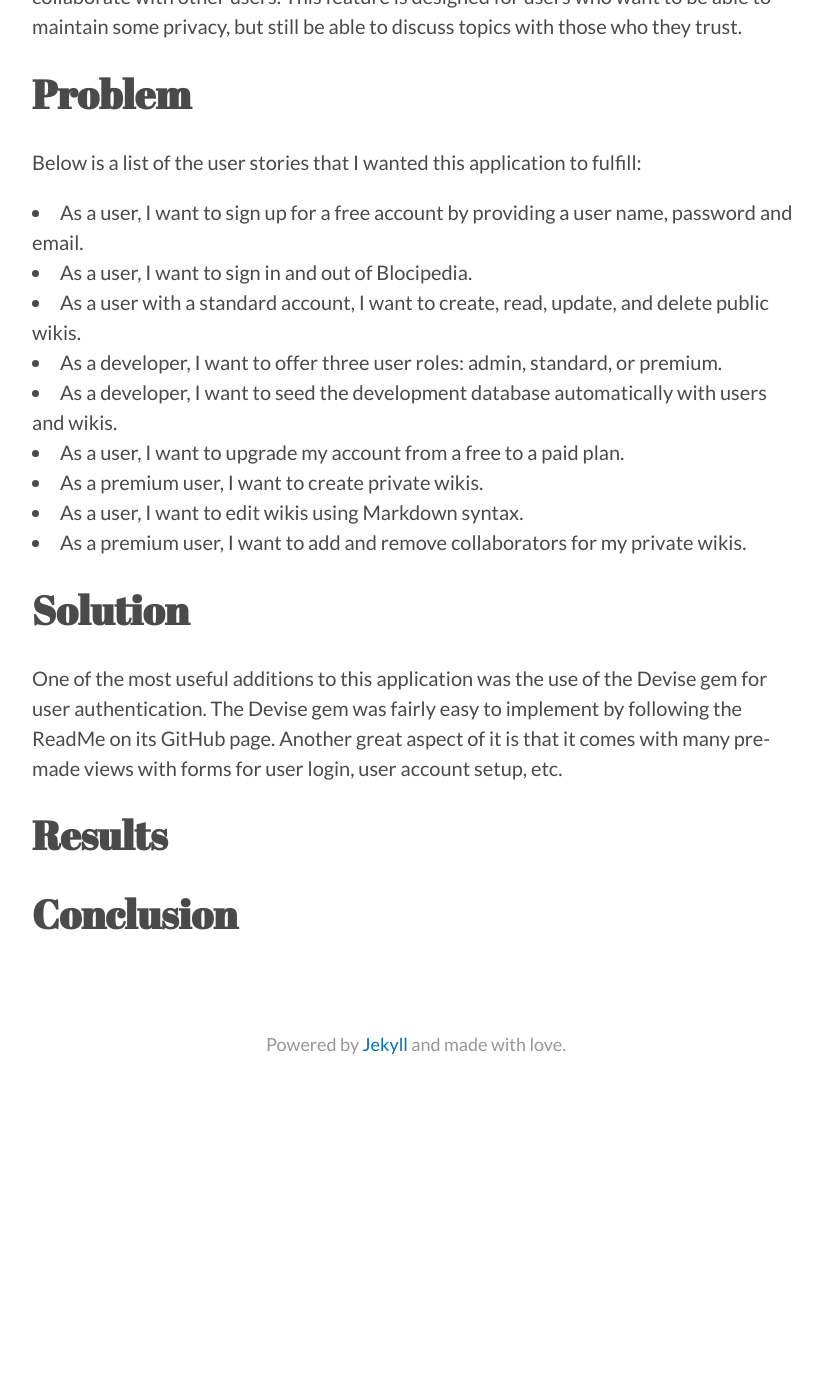
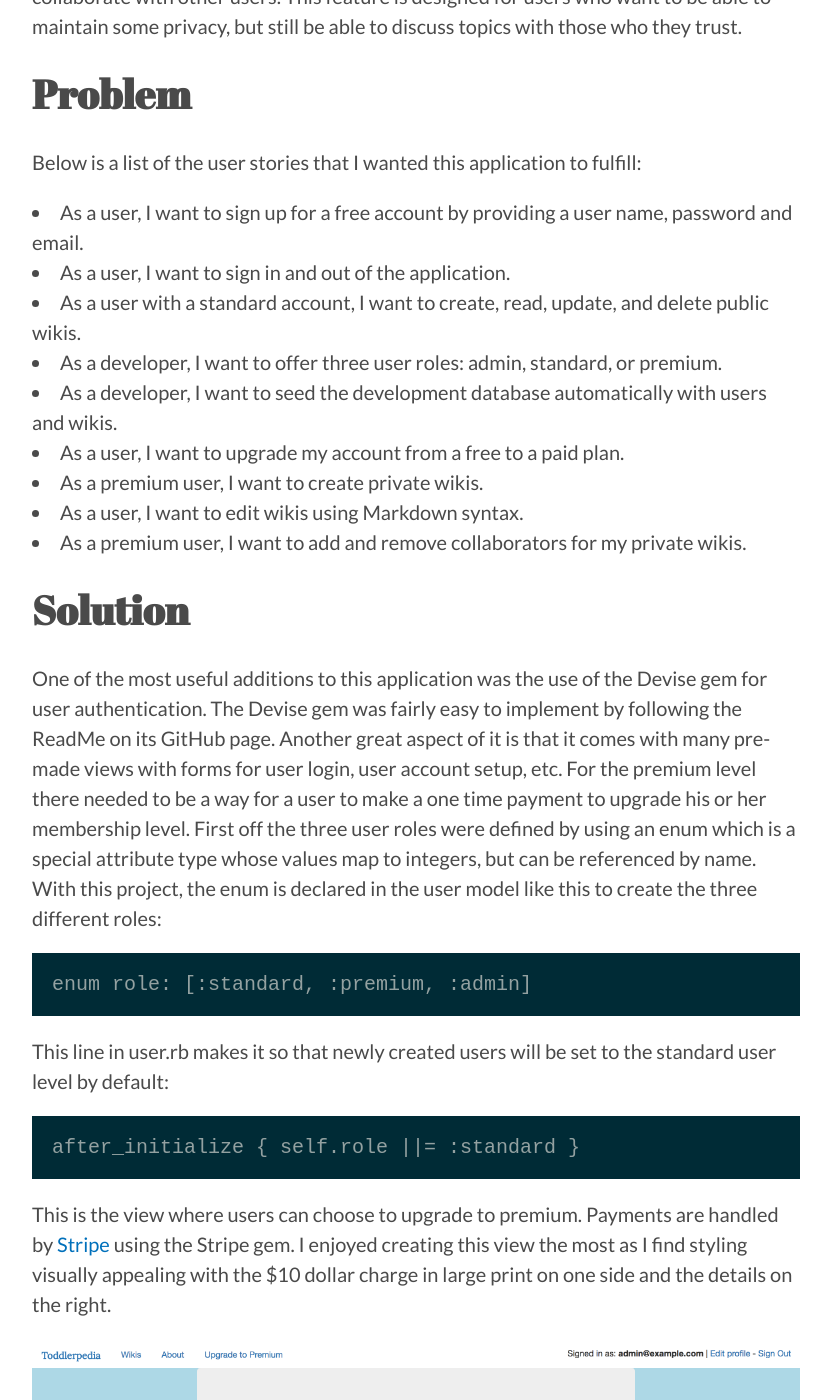
Before and after one commit to Bloc/portfolio-kami, a Jekyll site: the page built from _portfolio/toddlerpedia.md, in a window 1280 px wide and 1400 px high, scrolled down 1158 px. Shown: the whole window, without its empty margins (224-1055 px from the left). Built offline with Jekyll 4.4.1, drawn with Linux system fonts in a browser that asks for light colours; nearby versions of some CDN libraries; before the commit the page ends 2280 px from its top, so only the background shows below that; some of the changed text lies outside the part shown.

Commit message:
Completed Toddlerpedia post

````diff
--- a/_config.yml
+++ b/_config.yml
@@ -27,7 +27,7 @@
   github: jdai54 # github profile name, e.g. "madebymunsters"
   google_plus:
   instagram:
-  linkedin:  https://www.linkedin.com/in/jake-d-927b9327/ # Full URL
+  linkedin:  https://www.linkedin.com/in/jakedai # Full URL
   pinterest:
   reddit:
   soundcloud:
--- a/_portfolio/toddlerpedia.md
+++ b/_portfolio/toddlerpedia.md
@@ -18,7 +18,7 @@
 Below is a list of the user stories that I wanted this application to fulfill:
 
 - As a user, I want to sign up for a free account by providing a user name, password and email.
-- As a user, I want to sign in and out of Blocipedia.
+- As a user, I want to sign in and out of the application.
 - As a user with a standard account, I want to create, read, update, and delete public wikis.
 - As a developer, I want to offer three user roles: admin, standard, or premium.
 - As a developer, I want to seed the development database automatically with users and wikis.
@@ -30,8 +30,67 @@
 ## Solution
 
 One of the most useful additions to this application was the use of the Devise gem for user authentication. The Devise gem was fairly easy to implement by following the ReadMe on its GitHub page. Another great aspect of it is that it comes with many pre-made views with forms for user login, user account setup, etc.
+For the premium level there needed to be a way for a user to make a one time payment to upgrade his or her membership level. First off the three user roles were defined by using an enum which is a special attribute type whose values map to integers, but can be referenced by name. With this project, the enum is declared in the user model like this to create the three different roles:
+```
+enum role: [:standard, :premium, :admin]
+```
+This line in user.rb makes it so that newly created users will be set to the standard user level by default:
+```
+after_initialize { self.role ||= :standard }
+```
+This is the view where users can choose to upgrade to premium. Payments are handled by [Stripe](https://stripe.com/) using the Stripe gem. I enjoyed creating this view the most as I find styling visually appealing with the $10 dollar charge in large print on one side and the details on the right.
+
+{:.center}
+![]({{ site.baseurl }}/img/toddlerpedia_premium.png)
+
+One of the trickier parts of this application was building in the collaborators role and figuring out how to build the Active Record associations between wikis, users, and collaborators. I needed a wiki to be able to belong to a user but also allow a collaborator into the mix.
+
+Below is the code from user.rb:
+```
+has_many :wikis, through: :collaborators
+has_many :collaborators, dependent: :destroy
+```
+
+This is from wiki.rb:
+```
+has_many :collaborators, dependent: :destroy
+has_many :users, through: :collaborators
+```
+
+This is from collaborator.rb:
+```
+belongs_to :user
+belongs_to :wiki
+```
 
 ## Results
 
+The final result is an app that has all of the proper Active Record associations allowing for a premium user to create a wiki and add collaborators to work together. All users are able to perform CRUD operations on wikis they have created. An example of a user created wiki is below. On the page are all the necessary buttons to perform edit and delete functions or to just go back to the main list of wikis.
+
+{:.center}
+![]({{ site.baseurl }}/img/toddlerpedia_wikiexample.png)
+
+Below is an example of what a premium user sees when he is on the create wiki form. Notice that there is an available private wiki checkbox that is not available to standard users.
+
+{:.center}
+![]({{ site.baseurl }}/img/toddlerpedia_premium1.png)
+
+Once a wiki is created by a premium user (premium@premium.com), he can go to the edit screen and add a collaborator by email address courtesy of a partial which renders the collaborators form as seen in this screenshot:
+
+{:.center}
+![]({{ site.baseurl }}/img/toddlerpedia_premium2.png)
+
+If I add a user as a collaborator and refresh the edit page, I can see the collaborator I added listed courtesy of another partial, collaborators/show.
+
+{:.center}
+![]({{ site.baseurl }}/img/toddlerpedia_premium3.png)
+
+If I sign in as the invited collaborator, voila! I can see the private wiki I was invited to work on in the wiki index.
+
+{:.center}
+![]({{ site.baseurl }}/img/toddlerpedia_premium4.png)
+
 
 ## Conclusion
+
+Working on Toddlerpedia was a great and challenging experience that built upon just the plain build a Reddit clone idea by adding additional features and concepts such as the premium user feature which was detailed in the above sections. Thinking through the Active Record associations with the various models made me focus on how each model was related and helped me understand better the concepts of `has_many` and `belongs_to` and the differences between them and a Has Many Through relationship.
````
Also changed, not shown: img/toddlerpedia_premium.png (added), img/toddlerpedia_premium1.png (added), img/toddlerpedia_premium2.png (added), img/toddlerpedia_premium3.png (added), img/toddlerpedia_premium4.png (added), img/toddlerpedia_wikiexample.png (added).
